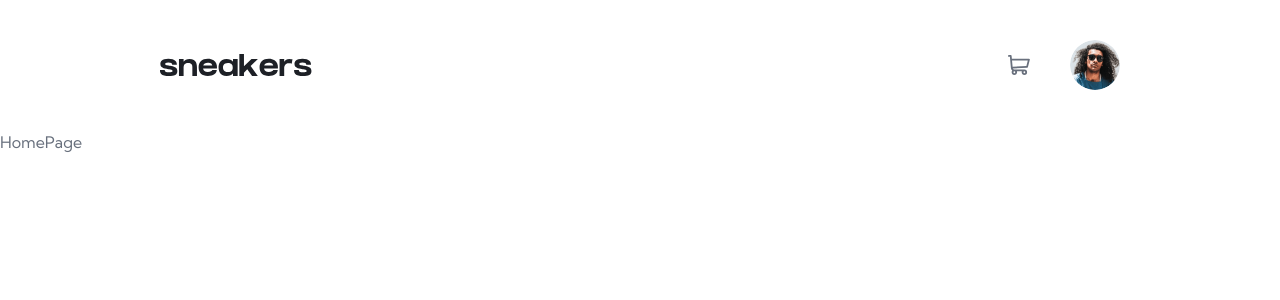
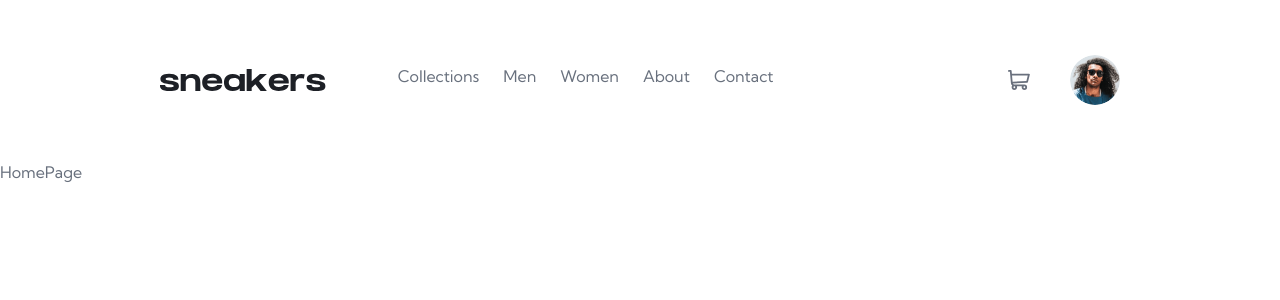
Before and after one commit to Md-SabbirHosen/FrontendMentorChallenge-To-React.js, a React (Vite) app in the folder E-commerce product page/: page / in a window 1280 px wide. Shown: the top 300 px of the page. Built offline with nearby package versions, Linux system fonts and the light colour scheme.

Commit message:
update main navigation

```diff
--- a/E-commerce product page/src/App.jsx
+++ b/E-commerce product page/src/App.jsx
@@ -14,7 +14,7 @@ function App() {
       element: <RootLayout />,
       children: [
         { index: true, element: <HomePage /> },
-        { path: "collection", element: <CollectionPage /> },
+        { path: "collections", element: <CollectionPage /> },
         { path: "men-page", element: <MenPage /> },
         { path: "women-page", element: <WomenPage /> },
         { path: "about", element: <AboutPage /> },
--- a/E-commerce product page/src/components/MainNavigation.jsx
+++ b/E-commerce product page/src/components/MainNavigation.jsx
@@ -1,22 +1,47 @@
 import { useState } from "react";
-import { menuIcon, logo, cartIcon, imageAvatar } from "../assets";
+import { menuIcon, logo, cartIcon, imageAvatar, closeIcon } from "../assets";
+import { navigation } from "../constants";
+import { NavLink } from "react-router-dom";
 
 const MainNavigation = () => {
   const [openNavigation, setOpenNavigation] = useState(false);
+
+  const toggleNavigation = () => {
+    setOpenNavigation((prevNavigation) => !prevNavigation);
+  };
+
   return (
     <header className="container flex justify-between items-center py-5 md:py-10">
-      <div className="flex gap-4 items-center">
+      <div className="flex gap-4 items-center md:gap-12">
         <img
           className="w-[100%] h-[22px] cursor-pointer md:hidden"
           src={menuIcon}
           alt="menuIcon"
+          onClick={toggleNavigation}
         />
         <img
           className="cursor-pointer w-[100%] h-[22px]"
           src={logo}
           alt="logo"
         />
+        <nav className={`${openNavigation ? "flex" : "hidden"} md:flex`}>
+          <ul className="fixed top-0 left-0 flex items-start flex-col bg-white w-[70%] h-full p-6 z-10 shadow-2xl md:flex-row md:bg-transparent md:static md:shadow-none   ">
+            <a className="block mb-8">
+              <img src={closeIcon} alt="closeIcon" />
+            </a>
+            {navigation.map((navItem) => (
+              <NavLink
+                className="mr-6 mb-4 text-neutral-1 font-bold md:mb-0 md:text-neutral-2 md:font-normal"
+                key={navItem.id}
+                to={navItem.url}
+              >
+                {navItem.title}
+              </NavLink>
+            ))}
+          </ul>
+        </nav>
       </div>
+
       <div className="flex gap-6 items-center md:gap-10">
         <img
           className=" w-[100%] h-[20px]  cursor-pointer"
--- /dev/null
+++ b/E-commerce product page/src/constants/index.js
@@ -0,0 +1,7 @@
+export const navigation = [
+  { id: "1", title: "Collections", url: "/collections" },
+  { id: "2", title: "Men", url: "/men-page" },
+  { id: "3", title: "Women", url: "/women-page" },
+  { id: "4", title: "About", url: "/about" },
+  { id: "5", title: "Contact", url: "/contact" },
+];
```
